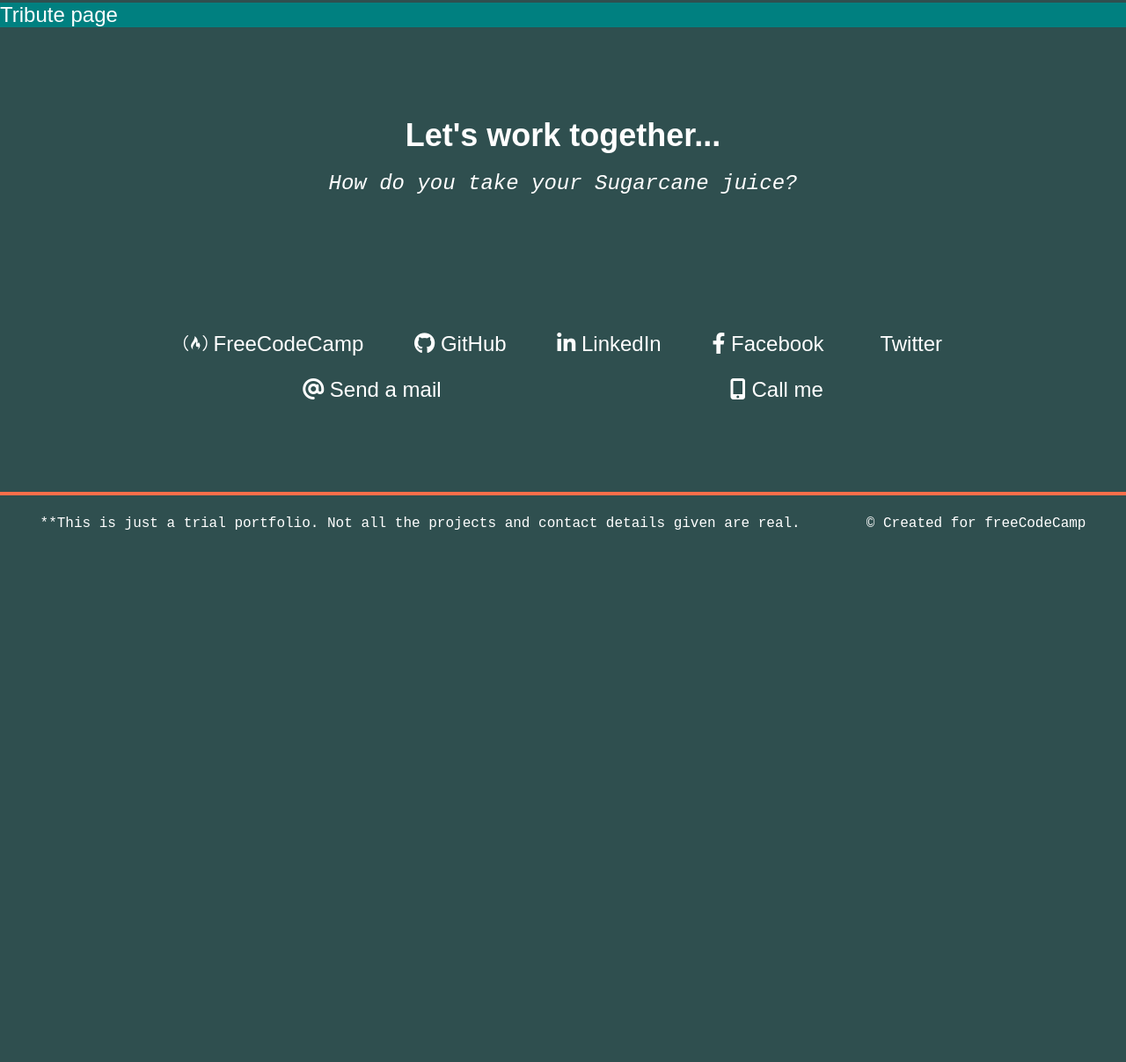
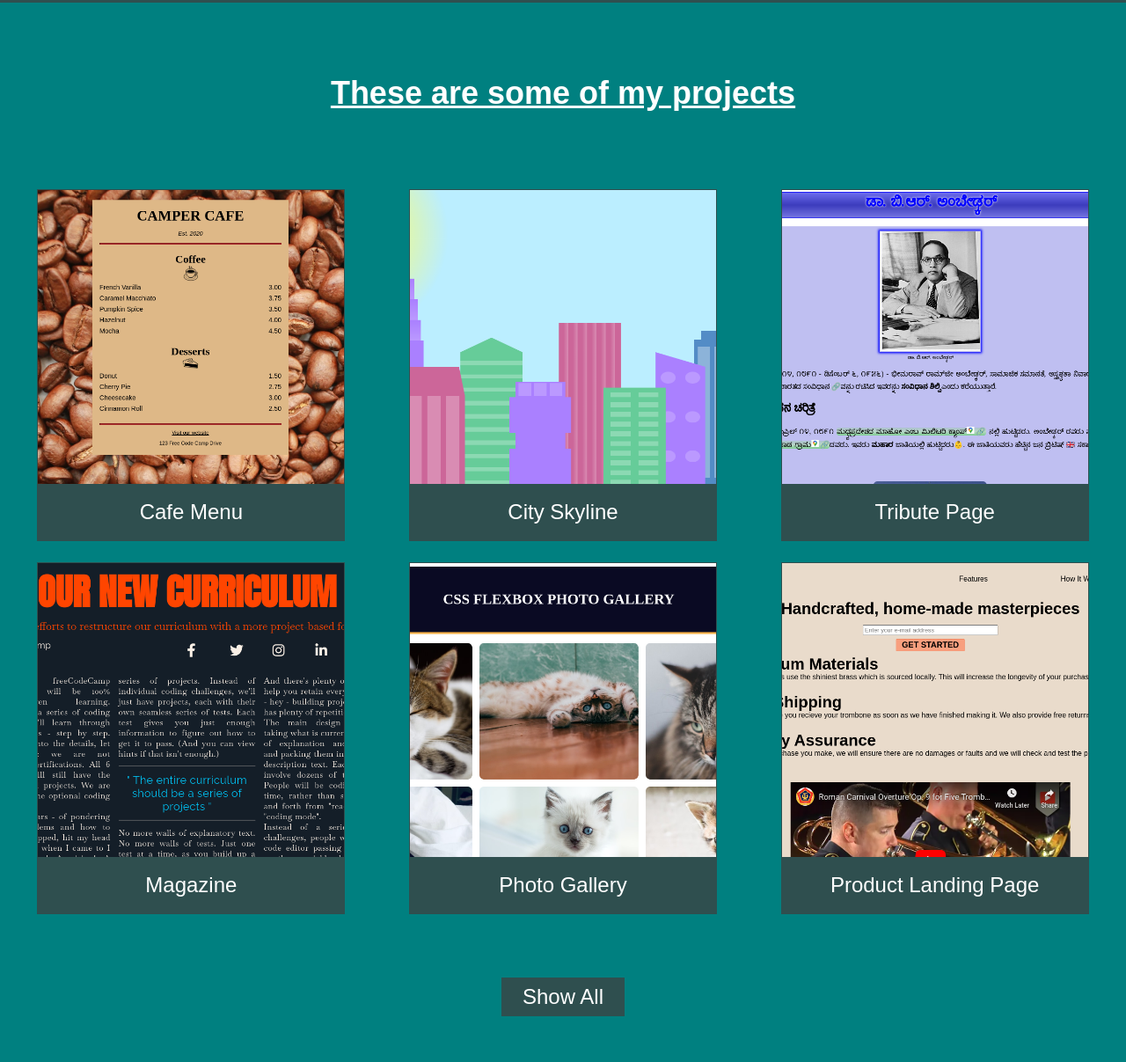
Before and after one commit to Mallikarjuna00G/fcc_ResponsiveWebDesign, a plain HTML site: page personalPortfolio/index.html in a window 1280 px wide. Shown: the part 805-2012 px from the top of the page at 88% size. Before the commit the page ends 1442 px from the top, so only its background shows below. Drawn offline with Linux system fonts and the light colour scheme.

Commit message:
cert5/5 intermediate

```diff
--- a/personalPortfolio/index.html
+++ b/personalPortfolio/index.html
@@ -11,7 +11,7 @@
     <header>
         <nav id="navbar">
             <a href="#welcome-section">About</a>
-            <a href="#projects">Work</a>
+            <a href="#projects-section">Work</a>
             <a href="#contact">Contact</a>
         </nav>
     </header>
@@ -20,10 +20,35 @@
             <h1>Hello... I am Mallikarjuna G</h1>
             <p>a web developer</p>
         </section>
-        <section id="projects">
-            <div class="project-tile">
-                <a href="../tributePage/index.html">Tribute page</a>
+        <section id="projects-section">
+            <h2>These are some of my projects</h2>
+            <div id="projects">
+                <div class="project-tile">
+                    <img src="./images/webpage_cafeMenu.png" alt="" loading="lazy">
+                    <a href="../cafeMenu/index.html" target="_blank">Cafe Menu</a>
+                </div>
+                <div class="project-tile">
+                    <img src="./images/webpage_citySkyline.png" alt="" loading="lazy">
+                    <a href="../citySkyline/index.html" target="_blank">City Skyline</a>
+                </div>
+                <div class="project-tile">
+                    <img src="./images/webpage_tributePage.png" alt="" loading="lazy">
+                    <a href="../tributePage/Gauravaarpane.html" target="_blank">Tribute Page</a>
+                </div>
+                <div class="project-tile">
+                    <img src="./images/webpage_magazine.png" alt="" loading="lazy">
+                    <a href="../magazine/index.html" target="_blank">Magazine</a>
+                </div>
+                <div class="project-tile">
+                    <img src="./images/webpage_photoGallery.png" alt="" loading="lazy">
+                    <a href="../photoGallery/index.html" target="_blank">Photo Gallery</a>
+                </div>
+                <div class="project-tile">
+                    <img src="./images/webpage_productLandingPage.png" alt="" loading="lazy">
+                    <a href="../productLandingPage/index.html" target="_blank">Product Landing Page</a>
+                </div>
             </div>
+            <a href="https://github.com/Mallikarjuna00G/fcc_ResponsiveWebDesign" id="showAll" target="_blank">Show All</a>
         </section>
         <section id="contact">
             <div id="contact-dialogues">
@@ -43,7 +68,7 @@
     </main>
     <footer>
         <p class="note">**This is just a trial portfolio. Not all the projects and contact details given are real.</p>
-        <p class="copyright">© Created for freeCodeCamp </p>
+        <p class="copyright">© Created leveraging freeCodeCamp <i class="fab fa-free-code-camp"></i></p>
     </footer>
 </body>
 </html>
--- a/personalPortfolio/styles.css
+++ b/personalPortfolio/styles.css
@@ -97,8 +97,60 @@ p {
     font-family: 'Courier New', Courier, monospace;
 }
 
+#projects-section {
+    background-color: var(--webpage-color3);
+    display: flex;
+    flex-direction: column;
+    padding: 18px;
+
+    justify-content: space-between;
+    align-items: center;
+    gap: 24px;
+}
+
+#projects-section > h2 {
+    text-decoration: underline;
+    margin: 4rem auto;
+}
+
 #projects {
-    background-color: var(--webpage-color3);
+    display: flex;
+    flex-direction: row;
+    justify-content: space-around;
+    align-items: center;
+    flex-wrap: wrap;
+
+    gap: 24px;
+}
+
+.project-tile {
+    height: calc(100vh - 8rem);
+    max-height: 400px;
+    width: calc(100vw - 3rem);
+    max-width: 350px;
+    border: 1px solid var(--webpage-color2);
+    display: flex;
+    flex-direction: column;
+    padding: 0;
+    align-items: center;
+    justify-content: space-between;
+    gap: 0;
+}
+
+.project-tile img {
+    height: 84%;
+    width: 100%;
+    object-fit: cover;
+}
+
+.project-tile a {
+    background-color: var(--webpage-color2);
+    width: 100%;
+    height: 16%;
+
+    display: flex;
+    justify-content: center;
+    align-items: center;
 }
 
 #contact {
@@ -132,6 +184,12 @@ p {
 
     justify-content: space-around;
     align-items: center;
-    gap: 24px;
+    gap: 34px;
     width: 70%;
 }
+
+#showAll {
+    margin: 3rem auto;
+    padding: 8px 24px;
+    background-color: var(--webpage-color2);
+}
```
Also changed, not shown: personalPortfolio/images/webpage_cafeMenu.png (added), personalPortfolio/images/webpage_citySkyline.png (added), personalPortfolio/images/webpage_magazine.png (added), personalPortfolio/images/webpage_photoGallery.png (added), personalPortfolio/images/webpage_productLandingPage.png (added), personalPortfolio/images/webpage_tributePage.png (added).
